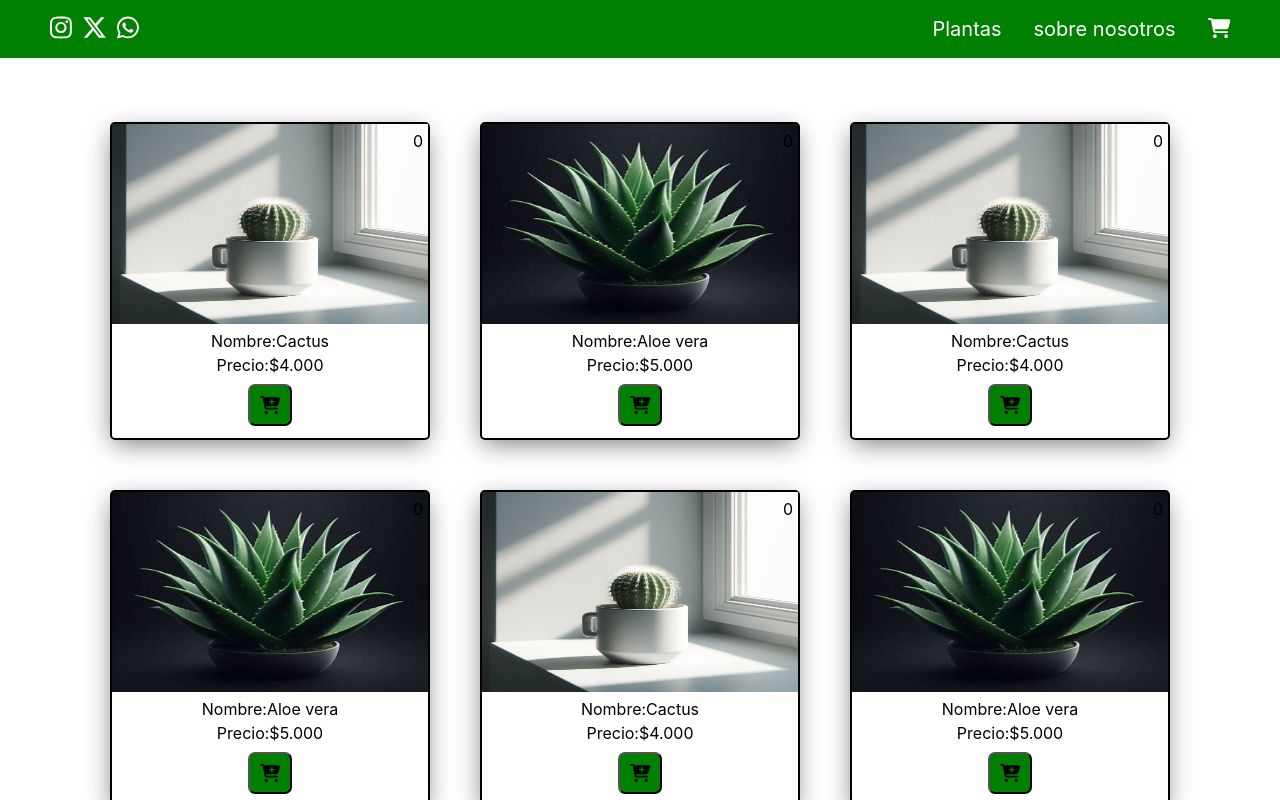
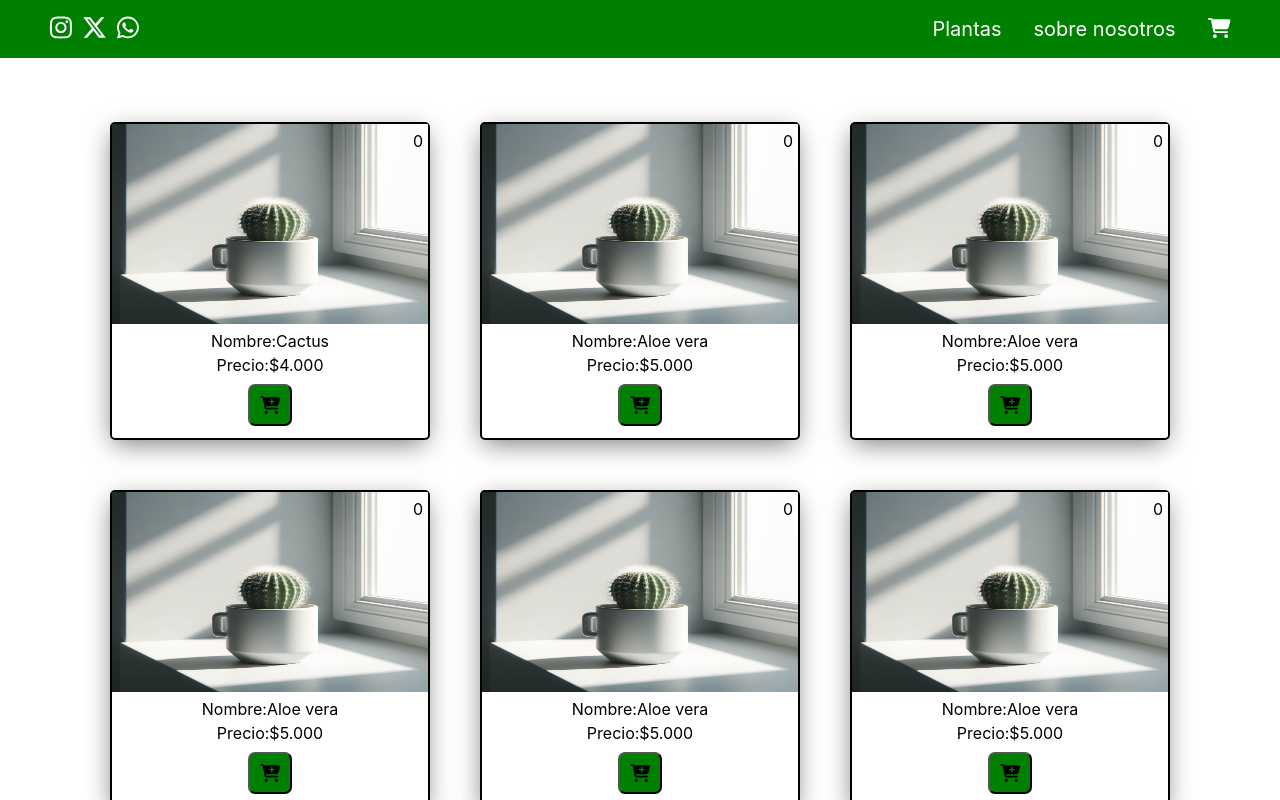
Before and after one commit to jualvareze/Tienda_Plantas, a React (Vite) app: page / in a window 1280 px wide. Shown: the top 800 px of the page. Built offline with nearby package versions, Linux system fonts and the light colour scheme.

Commit message:
alineamiento, grid y fetch de productos

```diff
--- a/src/App.css
+++ b/src/App.css
@@ -3,6 +3,8 @@
 }
 
 main{
+  display: flex;
+  justify-content: center;
   color: black;
   min-height: 92vh;
   padding: 5%;
--- a/src/App.jsx
+++ b/src/App.jsx
@@ -1,9 +1,8 @@
 
 import { BrowserRouter, Route, Routes } from 'react-router-dom';
-import { useState } from 'react';
+import { useState, useEffect } from 'react';
 import './App.css'
 import MyContext from './context/context'
-import Home from './views/Home/Home';
 import SobreNosotros from './views/SobreNosotros/SobreNosotros';
 import Header from './component/Header/Header';
 import Footer from './component/footer/Footer';
@@ -11,12 +10,31 @@ import Carrito from './views/Carrito/Carrito';
 import AgregarProducto from './component/AgregarProducto/AgregarProducto';
 import Catalogo from './views/Catalogo/Catalogo'
 function App() {
-const [products,setProducts] = useState([]) //carrito
+const [products,setProducts] = useState([]) //productos
+const [carrito,setCarrito] = useState([]) // carrito
+const apiUrl = "./src/component/Productos/datos.json";
+
+useEffect(()=>{
+  const fetchData = async () => {
+    try {
+      const response = await fetch(apiUrl);
+      if (!response.ok) {
+        throw new Error("La solicitud no fue exitosa");
+      }
+      const data = await response.json();
+      setProducts(data);
+    } catch (error) {
+      console.error("Error al obtener los datos:", error);
+    }
+  };
+  fetchData()
+})
+
 
 
   return (
     <>
-    <MyContext.Provider value={{products,setProducts}}>
+    <MyContext.Provider value={{products,setProducts, carrito, setCarrito}}>
       <BrowserRouter>
         <Header></Header>
         <main>
--- a/src/component/Card/Card.jsx
+++ b/src/component/Card/Card.jsx
@@ -4,30 +4,28 @@ import {faCartPlus} from '@fortawesome/free-solid-svg-icons'
 import MyContext from "../../context/context";
 import { useContext } from 'react';
 function Card(props) {
-    const { products,setProducts } = useContext(MyContext);
+    const { products,setProducts,carrito, setCarrito } = useContext(MyContext);
 
-    const productoExiste= () =>{
-        const newProducts = [...products];
-        const index = newProducts.findIndex(producto => producto.nombre === props.nombre);
-        console.log(index)
+    const productoExiste= () =>{ // valida si existe por nombre
+        const newCarrito = [...carrito];
+        const index = newCarrito.findIndex(producto => producto.nombre === props.nombre);
         if (index == -1){
             agregarProducto()
         }else{
-            console.log("agregar cantidad")
-            newProducts[index].cantidad =  newProducts[index].cantidad + 1
-            setProducts(newProducts)
+            newCarrito[index].cantidad =  newCarrito[index].cantidad + 1
+            setCarrito(newCarrito)
         }
 }
 
 
-    const agregarProducto = () =>{
-        const nuevoProducto={
+    const agregarProducto = () =>{  // agrega el producto al carrito
+        const nuevoCarrito={
             nombre: props.nombre,
             precio: props.precio,
             imagen: props.imagen,
             cantidad: 1
         }
-        setProducts([...products,nuevoProducto])
+        setCarrito([...carrito,nuevoCarrito])
     }
 
 
--- a/src/component/Card/card.css
+++ b/src/component/Card/card.css
@@ -1,5 +1,6 @@
 .Card {
     border: solid 2px black;
+    max-width: 350px;
     display: flex;
     flex-direction: column;
     border-radius: 5px;
--- a/src/component/CardCarrito/CardCarrito.jsx
+++ b/src/component/CardCarrito/CardCarrito.jsx
@@ -4,32 +4,32 @@ import { faTrashCan } from "@fortawesome/free-solid-svg-icons";
 import MyContext from "../../context/context";
 import { useContext } from "react";
 function CardCarrito(props) {
-  const { products, setProducts } = useContext(MyContext);
+  const { products, setProducts, carrito, setCarrito } = useContext(MyContext);
 
   const productoExiste = () => {
-    const newProducts = [...products];
-    const index = newProducts.findIndex((producto) => producto.nombre === props.nombre);
+    const newCarrito = [...carrito];
+    const index = newCarrito.findIndex((producto) => producto.nombre === props.nombre);
     if (index == -1) {
       console.log("el producto no esta en el carrito");
     }
-    if (newProducts[index].cantidad == 1) {
+    if (newCarrito[index].cantidad == 1) {
       eliminarProducto(index);
     } else {
       console.log("eliminar unidad Producto");
-      newProducts[index].cantidad = newProducts[index].cantidad - 1;
-      setProducts(newProducts);
+      newCarrito[index].cantidad = newCarrito[index].cantidad - 1;
+      setCarrito(newCarrito);
     }
   };
 
   const eliminarProducto = (index) => {
-    const newProducts = [...products];
+    const newProducts = [...carrito];
     newProducts.splice(index, 1);
-    setProducts(newProducts);
+    setCarrito(newProducts);
   };
 
   return (
     <>
-      <div className="producto">
+      <div className="card-carrito">
         <span>{props.nombre}</span>
         <span>{props.precio}</span>
         <span>{props.cantidad}</span>
--- a/src/component/CardCarrito/cardcarrito.css
+++ b/src/component/CardCarrito/cardcarrito.css
@@ -1,4 +1,4 @@
-.producto{
+.card-carrito{
     display: flex;
     flex-direction: row;
     gap:7px;
--- a/src/component/Productos/Productos.jsx
+++ b/src/component/Productos/Productos.jsx
@@ -1,19 +1,26 @@
-import './productos.css'
-import Card from '../Card/Card';
-import imgAloeVera from './img/aloe_vera.jpeg';
-import imgCactus from './img/cactus.jpeg'
-function Productos(){
-    return(
-        <>
-        <div className="productos">
-        <Card imagen={imgCactus} nombre="Cactus" precio="4.000"></Card>
-        <Card imagen={imgAloeVera} nombre="Aloe vera" precio="5.000"></Card>
-        <Card imagen={imgCactus} nombre="Cactus" precio="4.000"></Card>
-        <Card imagen={imgAloeVera} nombre="Aloe vera" precio="5.000"></Card>
-        <Card imagen={imgCactus} nombre="Cactus" precio="4.000"></Card>
-        <Card imagen={imgAloeVera} nombre="Aloe vera" precio="5.000"></Card>
-        </div>
-        </>
-    )
+import "./productos.css";
+import Card from "../Card/Card";
+import imgAloeVera from "./img/aloe_vera.jpeg";
+import MyContext from "../../context/context";
+import { useContext } from "react";
+function Productos() {
+  const { setProducts, products } = useContext(MyContext);
+  const { carrito, setCarrito } = useContext(MyContext);
+
+
+  return (
+    <>
+      <div className="productos">
+        {products.map((producto) => (
+          <Card
+            key={producto.idProducto}
+            imagen={producto.urlImagen}
+            nombre={producto.nombre}
+            precio={producto.precio}
+          />
+        ))}
+      </div>
+    </>
+  );
 }
-export default Productos
+export default Productos;
--- /dev/null
+++ b/src/component/Productos/datos.json
@@ -0,0 +1,93 @@
+[
+  {
+    "idProducto": 1,
+    "urlImagen": "src/component/Productos/img/cactus.jpeg",
+    "imagen": "imgCactus",
+    "nombre": "Cactus",
+    "precio": "4.000"
+  },
+  {
+    "idProducto": 2,
+    "urlImagen": "src/component/Productos/img/cactus.jpeg",
+    "imagen": "imgAloeVera",
+    "nombre": "Aloe vera",
+    "precio": "5.000"
+  },
+  {
+    "idProducto": 2,
+    "urlImagen": "src/component/Productos/img/cactus.jpeg",
+    "imagen": "imgAloeVera",
+    "nombre": "Aloe vera",
+    "precio": "5.000"
+  },
+  {
+    "idProducto": 2,
+    "urlImagen": "src/component/Productos/img/cactus.jpeg",
+    "imagen": "imgAloeVera",
+    "nombre": "Aloe vera",
+    "precio": "5.000"
+  },
+  {
+    "idProducto": 2,
+    "urlImagen": "src/component/Productos/img/cactus.jpeg",
+    "imagen": "imgAloeVera",
+    "nombre": "Aloe vera",
+    "precio": "5.000"
+  },
+  {
+    "idProducto": 2,
+    "urlImagen": "src/component/Productos/img/cactus.jpeg",
+    "imagen": "imgAloeVera",
+    "nombre": "Aloe vera",
+    "precio": "5.000"
+  },
+  {
+    "idProducto": 2,
+    "urlImagen": "src/component/Productos/img/cactus.jpeg",
+    "imagen": "imgAloeVera",
+    "nombre": "Aloe vera",
+    "precio": "5.000"
+  },
+  {
+    "idProducto": 2,
+    "urlImagen": "src/component/Productos/img/cactus.jpeg",
+    "imagen": "imgAloeVera",
+    "nombre": "Aloe vera",
+    "precio": "5.000"
+  },
+  {
+    "idProducto": 2,
+    "urlImagen": "src/component/Productos/img/cactus.jpeg",
+    "imagen": "imgAloeVera",
+    "nombre": "Aloe vera",
+    "precio": "5.000"
+  },
+  {
+    "idProducto": 2,
+    "urlImagen": "src/component/Productos/img/cactus.jpeg",
+    "imagen": "imgAloeVera",
+    "nombre": "Aloe vera",
+    "precio": "5.000"
+  },
+  {
+    "idProducto": 2,
+    "urlImagen": "src/component/Productos/img/cactus.jpeg",
+    "imagen": "imgAloeVera",
+    "nombre": "Aloe vera",
+    "precio": "5.000"
+  },
+  {
+    "idProducto": 2,
+    "urlImagen": "src/component/Productos/img/cactus.jpeg",
+    "imagen": "imgAloeVera",
+    "nombre": "Aloe vera",
+    "precio": "5.000"
+  },
+  {
+    "idProducto": 2,
+    "urlImagen": "src/component/Productos/img/cactus.jpeg",
+    "imagen": "imgAloeVera",
+    "nombre": "Aloe vera",
+    "precio": "5.000"
+  }
+]
--- a/src/component/Productos/productos.css
+++ b/src/component/Productos/productos.css
@@ -1,9 +1,9 @@
 .productos{
+    display: grid;
+    justify-content: center;
+    align-items: center;
     width: 100%;
-    align-items: center;
-    justify-content: center;
     gap:50px;
-    display: grid;
     grid-template-columns: repeat(auto-fit,minmax(30vh,40vh));
 }
 
--- a/src/views/Carrito/Carrito.jsx
+++ b/src/views/Carrito/Carrito.jsx
@@ -1,20 +1,21 @@
-import './carrito.css'
-import CardCarrito from '../../component/CardCarrito/CardCarrito'
+import "./carrito.css";
+import CardCarrito from "../../component/CardCarrito/CardCarrito";
 import MyContext from "../../context/context";
 import { useContext } from "react";
-function Carrito(){
-    const { setProducts,products } = useContext(MyContext);
-    return(
+function Carrito() {
+  const { setProducts, products, carrito, setCarrito } = useContext(MyContext);
+  return (
     <>
+      <div className="carrito">
         <h2>Carrito</h2>
         <div className="lista-productos">
-            <div className='head-product'>
+          <div className="head-product">
             <span>Nombre</span>
             <span>Precio</span>
             <span>Cantidad</span>
             <span></span>
           </div>
-            {products.map(product => (
+          {carrito.map((product) => (
             <CardCarrito
               nombre={product.nombre}
               precio={product.precio}
@@ -22,7 +23,8 @@ function Carrito(){
             />
           ))}
         </div>
+      </div>
     </>
-    )
+  );
 }
-export default Carrito
+export default Carrito;
--- a/src/views/Carrito/carrito.css
+++ b/src/views/Carrito/carrito.css
@@ -1,3 +1,7 @@
+.carrito{
+    text-align: center;
+}
+
 .lista-productos{
     display: flex;
     flex-direction: column;
--- a/src/views/Catalogo/catalogo.css
+++ b/src/views/Catalogo/catalogo.css
@@ -0,0 +1,3 @@
+.catalogo{
+    width: 100%;
+}
```
Lines whose indentation alone changed are shown as unchanged.
